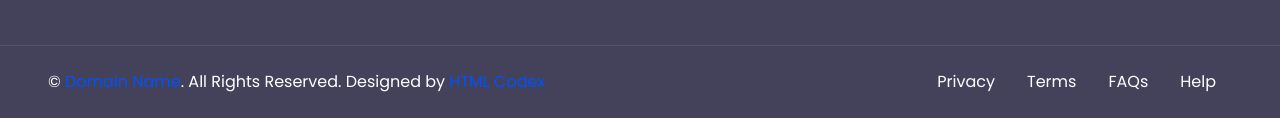
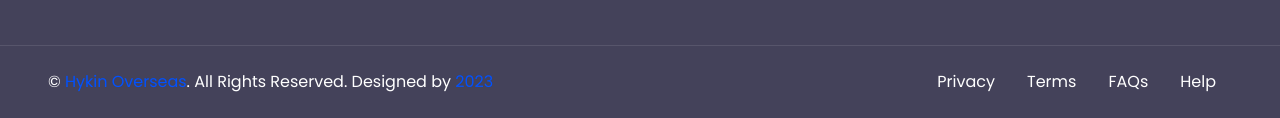
Before and after one commit to ravimodem/Overseas-Edu, a plain HTML site: page contact.html in a window 1280 px wide. Shown: the part 1848-1966 px from the top of the page. Drawn offline with nearby package versions, Linux system fonts and the light colour scheme.

Commit message:
Update contact.html
update

```diff
--- a/contact.html
+++ b/contact.html
@@ -217,8 +217,8 @@
         style="border-color: rgba(256, 256, 256, .1) !important;">
         <div class="row">
             <div class="col-lg-6 text-center text-md-left mb-3 mb-md-0">
-                <p class="m-0 text-white">&copy; <a href="#">Domain Name</a>. All Rights Reserved. Designed by <a
-                        href="https://htmlcodex.com">HTML Codex</a>
+                <p class="m-0 text-white">&copy; <a href="#">Hykin Overseas</a>. All Rights Reserved. Designed by <a
+                        href="https://htmlcodex.com">2023</a>
                 </p>
             </div>
             <div class="col-lg-6 text-center text-md-right">
```
